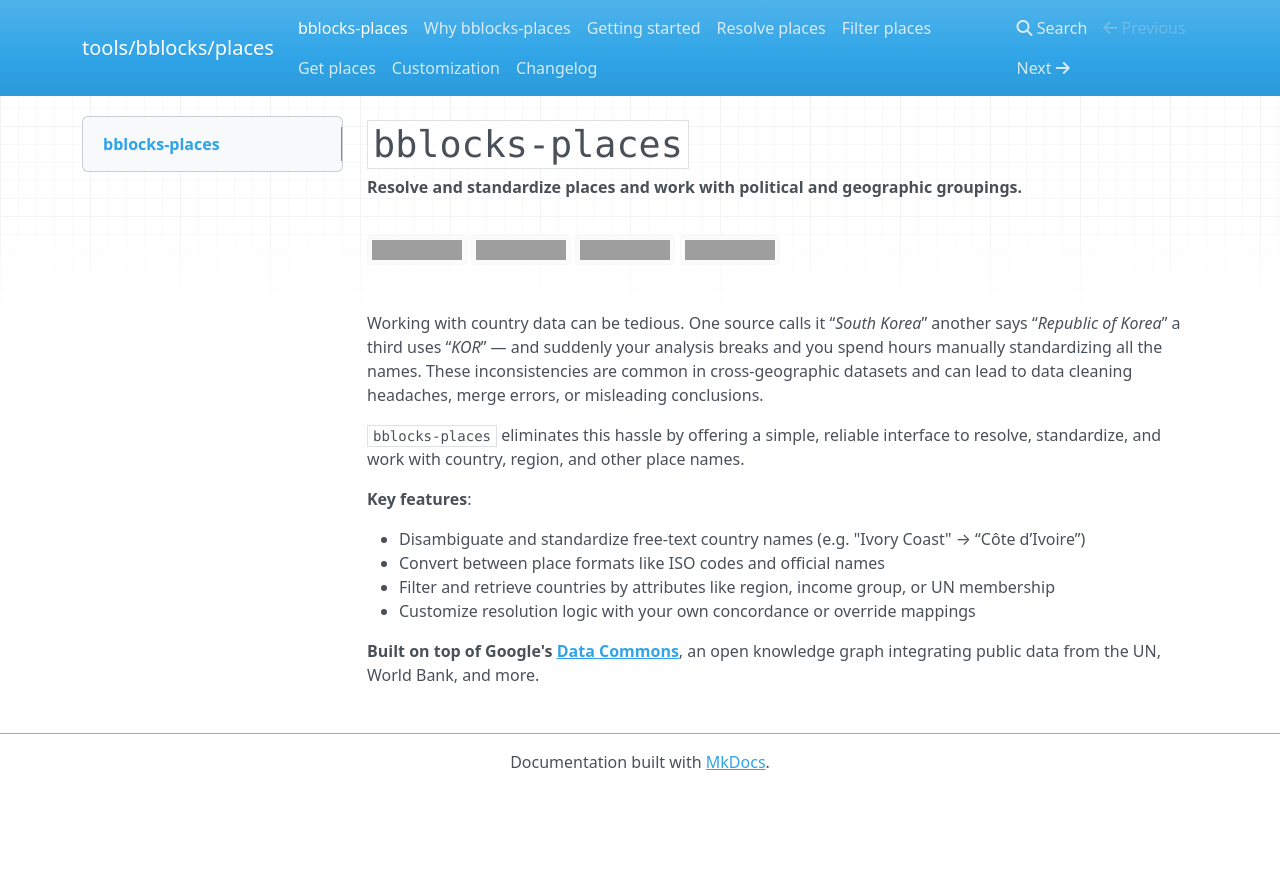
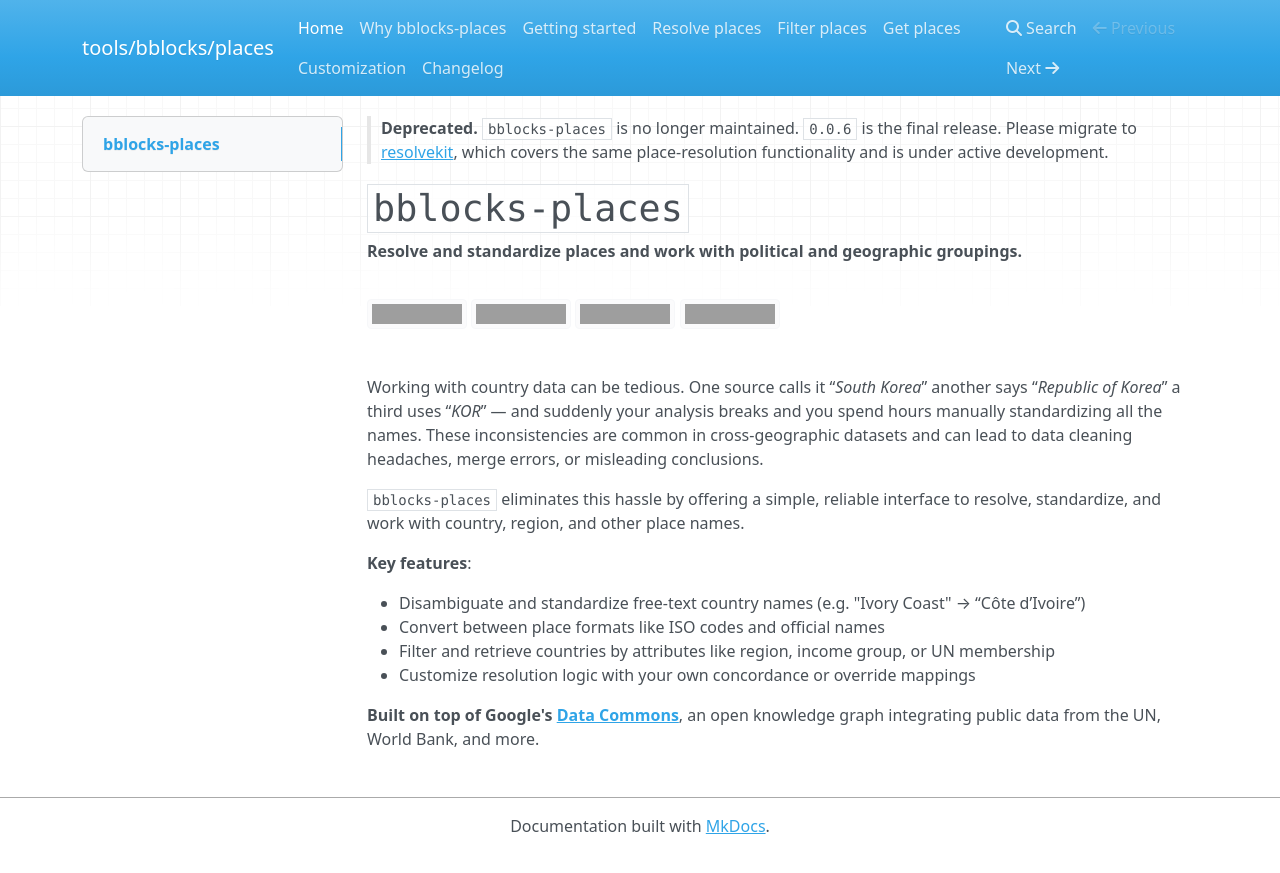
Before and after one commit to ONEcampaign/bblocks-places, an MkDocs documentation site: the page built from docs/docs/index.md, in a window 1280 px wide, cut to the strip 0-873 px from the top of the page. Built offline with MkDocs 1.6.1, drawn with Linux system fonts in a browser that asks for light colours; nearby versions of some CDN libraries; grey boxes are pictures that could not be loaded.

Commit message:
chore!: deprecate bblocks-places in favour of resolvekit (#94)

```diff
--- a/docs/docs/index.md
+++ b/docs/docs/index.md
@@ -1,12 +1,15 @@
+> **Deprecated.** `bblocks-places` is no longer maintained. `0.0.6` is the final release.
+> Please migrate to [resolvekit](https://pypi.org/project/resolvekit/), which covers the
+> same place-resolution functionality and is under active development.
+
 # `bblocks-places`
 
-__Resolve and standardize places and work with political and geographic groupings.__
+**Resolve and standardize places and work with political and geographic groupings.**
 
 [![GitHub Repo](https://img.shields.io/badge/GitHub-bblocks_places-181717?style=flat-square&labelColor=%23ddd&logo=github&color=%23555&logoColor=%23000)](https://github.com/ONEcampaign/bblocks-places)
 [![GitHub License](https://img.shields.io/github/license/ONEcampaign/bblocks-places?style=flat-square&labelColor=%23ddd)](https://github.com/ONEcampaign/bblocks_places/blob/main/LICENSE)
 [![PyPI - Version](https://img.shields.io/pypi/v/bblocks_places?style=flat-square&labelColor=%23ddd)](https://pypi.org/project/bblocks_places/)
 [![Codecov](https://img.shields.io/codecov/c/github/ONEcampaign/bblocks-places?style=flat-square&labelColor=ddd)](https://codecov.io/gh/ONEcampaign/bblocks-places)
-
 
 Working with country data can be tedious. One source calls it “_South Korea_” another
 says “_Republic of Korea_” a third uses “_KOR_” — and suddenly your analysis breaks and you spend
@@ -16,13 +19,12 @@
 `bblocks-places` eliminates this hassle by offering a simple, reliable interface to resolve, standardize,
 and work with country, region, and other place names.
 
-__Key features__:
+**Key features**:
 
 - Disambiguate and standardize free-text country names (e.g. "Ivory Coast" → “Côte d’Ivoire”)
 - Convert between place formats like ISO codes and official names
 - Filter and retrieve countries by attributes like region, income group, or UN membership
 - Customize resolution logic with your own concordance or override mappings
 
-
-__Built on top of Google's [Data Commons](https://datacommons.org/)__,
+**Built on top of Google's [Data Commons](https://datacommons.org/)**,
 an open knowledge graph integrating public data from the UN, World Bank, and more.
--- a/pyproject.toml
+++ b/pyproject.toml
@@ -1,6 +1,6 @@
 [project]
 name = "bblocks-places"
-version = "0.0.5"
+version = "0.0.6"
 description = "Resolve and standardize places and work with political and geographic groupings"
 authors = [
     {name = "ONE Campaign"},
@@ -9,6 +9,9 @@
 license = {text = "MIT"}
 readme = "README.md"
 requires-python = ">=3.11,<4.0"
+classifiers = [
+    "Development Status :: 7 - Inactive",
+]
 dependencies = [
     "datacommons-client (>=2.0.0,<3.0.0)",
     "pandas (>=2.2.3,<3.0.0)",
```
Also changed, not shown: docs/docs/changelog.md (+13 -1 lines), README.md, 1 other file.
